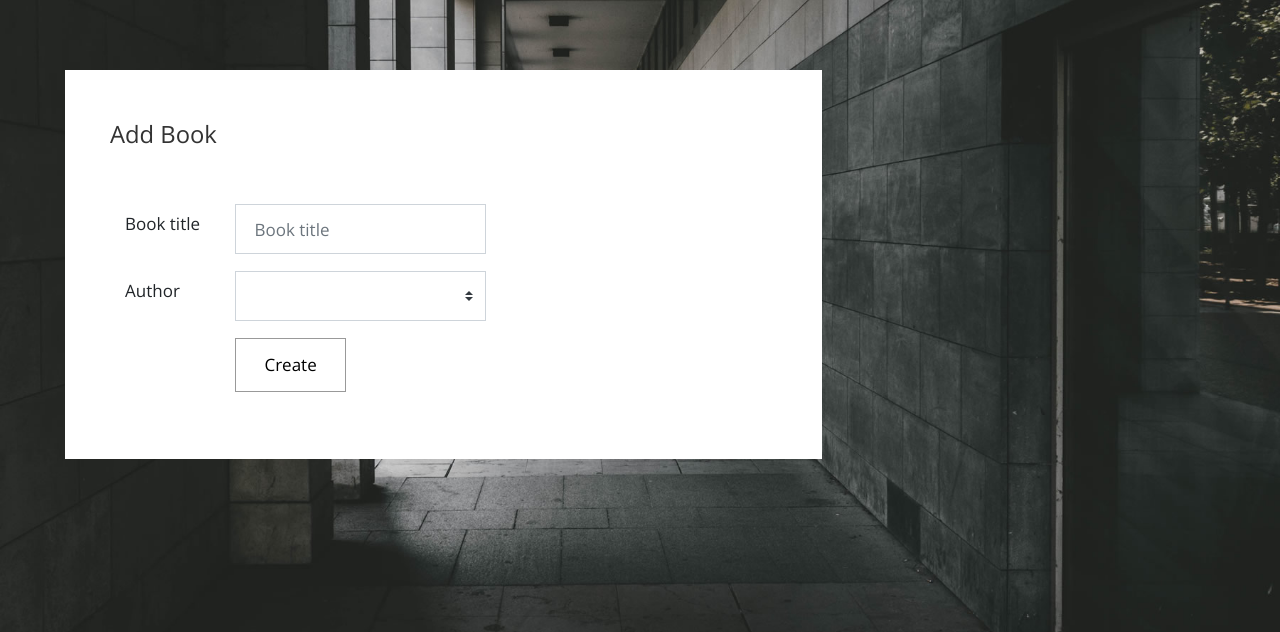
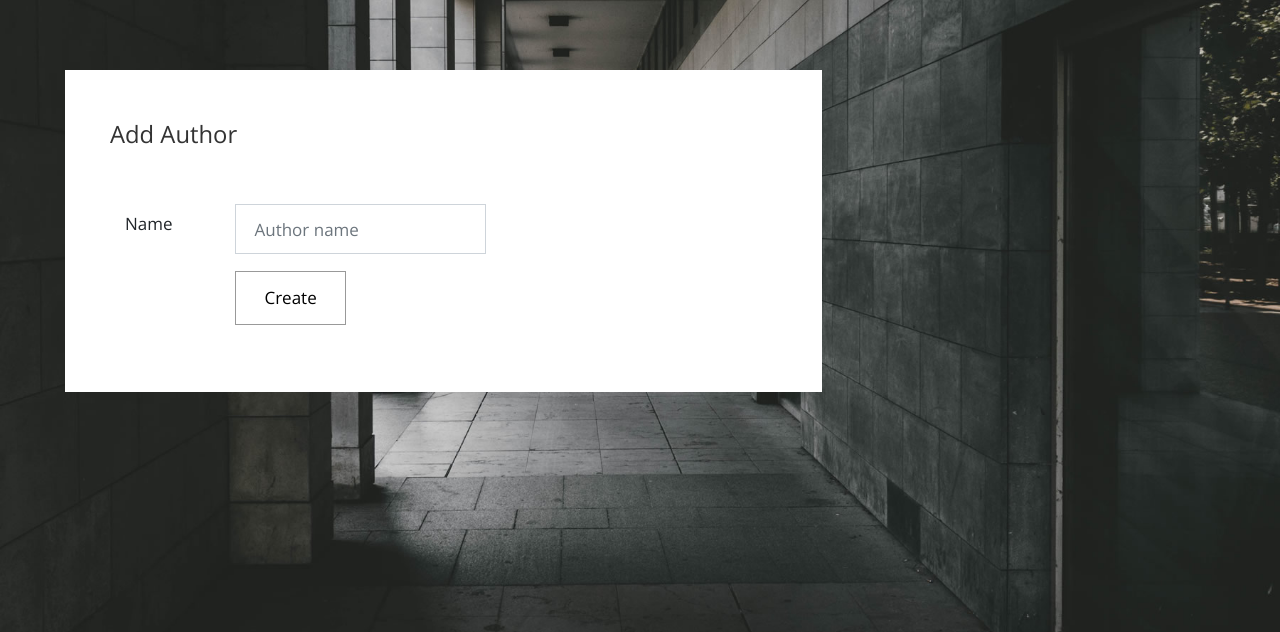
Before and after one commit to SVDotsenko/portfolio-project-4, a Django app: template author/templates/author/author.html in a window 1280 px wide. Shown: the part 150-782 px from the top of the page. Run offline with Django 4.2, Linux system fonts and the light colour scheme; the template is opened without the code that fills it, so the values that code supplies are empty; some libraries are stand-ins or nearby versions.

Commit message:
Implemented delete and update operations for Author

```diff
--- a/author/templates/author/author.html
+++ b/author/templates/author/author.html
@@ -7,27 +7,32 @@
             <div class="bg-white tm-block">
                 <div class="row">
                     <div class="col-12">
-                        <h2 class="tm-block-title d-inline-block">Add Book</h2>
+                        <h2 class="tm-block-title d-inline-block">{% if author %}
+                            Edit
+                        {% else %}
+                            Add
+                        {% endif %}
+                            Author</h2>
                     </div>
                 </div>
                 <div class="row mt-4 tm-edit-product-row">
                     <div class="col-xl-7 col-lg-7 col-md-12">
                         <form class="tm-edit-product-form"
-                                {% if book %}
-                              action="{% url 'update_book' book.id %}"
+                                {% if author %}
+                              action="{% url 'update_author' author.id %}"
                                 {% else %}
-                              action="{% url 'add_book' %}"
+                              action="{% url 'add_author' %}"
                                 {% endif %}
                               method="post">
                             {% csrf_token %}
                             <div class="input-group mb-3">
-                                <label for="title" class="col-xl-4 col-lg-4 col-md-4 col-sm-5 col-form-label">
-                                    Book title
+                                <label for="name" class="col-xl-4 col-lg-4 col-md-4 col-sm-5 col-form-label">
+                                    Name
                                 </label>
-                                <input placeholder="Book title" id="title" name="title" type="text"
+                                <input placeholder="Author name" id="name" name="name" type="text"
                                        class="form-control validate col-xl-9 col-lg-8 col-md-8 col-sm-7"
-                                        {% if book %}
-                                       value="{{ book.title }}"
+                                        {% if author %}
+                                       value="{{ author.name }}"
                                         {% else %}
                                        value=""
                                         {% endif %}
@@ -35,27 +40,9 @@
                             </div>
 
                             <div class="input-group mb-3">
-                                <label for="author"
-                                       class="col-xl-4 col-lg-4 col-md-4 col-sm-5 col-form-label">Author</label>
-                                <select class="custom-select col-xl-9 col-lg-8 col-md-8 col-sm-7" id="author"
-                                        name="author">
-                                    {% for author in object_list %}
-                                        {% if book %}
-                                            <option value="{{ author.id }}"
-                                                    {% if author.id == book.author.id %}selected{% endif %}>
-                                                {{ author.name }}
-                                            </option>
-                                        {% else %}
-                                            <option value="{{ author.id }}">{{ author.name }}</option>
-                                        {% endif %}
-                                    {% endfor %}
-                                </select>
-                            </div>
-
-                            <div class="input-group mb-3">
                                 <div class="ml-auto col-xl-8 col-lg-8 col-md-8 col-sm-7 pl-0">
                                     <button type="submit" class="btn btn-primary">
-                                        {% if book %}
+                                        {% if author %}
                                             Update
                                         {% else %}
                                             Create
--- a/author/templates/author/index.html
+++ b/author/templates/author/index.html
@@ -17,7 +17,7 @@
                     <table class="table table-hover table-striped tm-table-striped-even mt-3">
                         <thead>
                         <tr class="tm-bg-gray">
-                            <th scope="col" class="text-center">Author</th>
+                            <th scope="col">Name</th>
                             <th scope="col">&nbsp;</th>
                         </tr>
                         </thead>
```
Also changed, not shown: author/forms.py (added, +9 -0 lines), author/views.py (+22 -1 lines), blog/templates/blog/book.html (added, +80 -0 lines).
